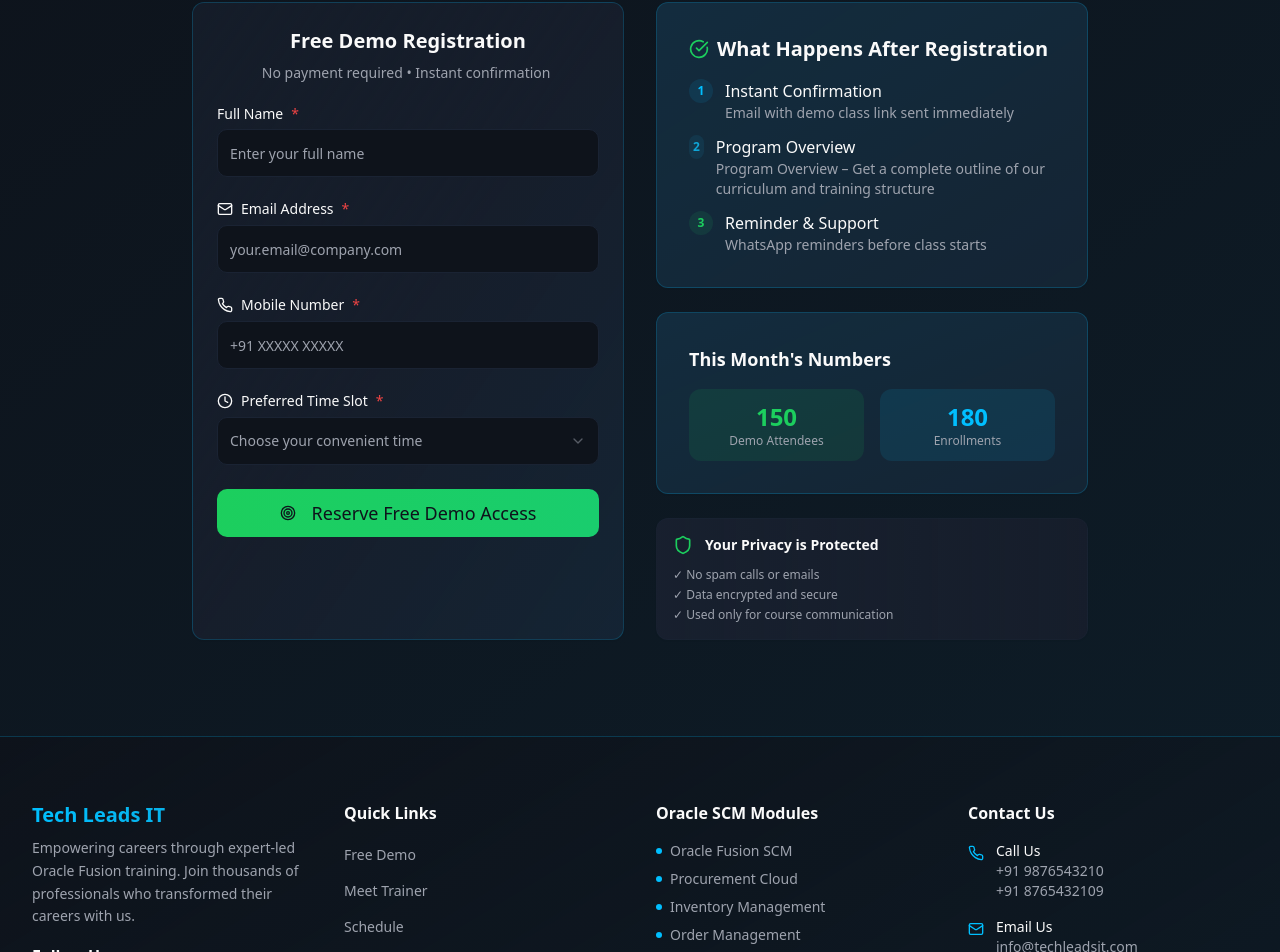
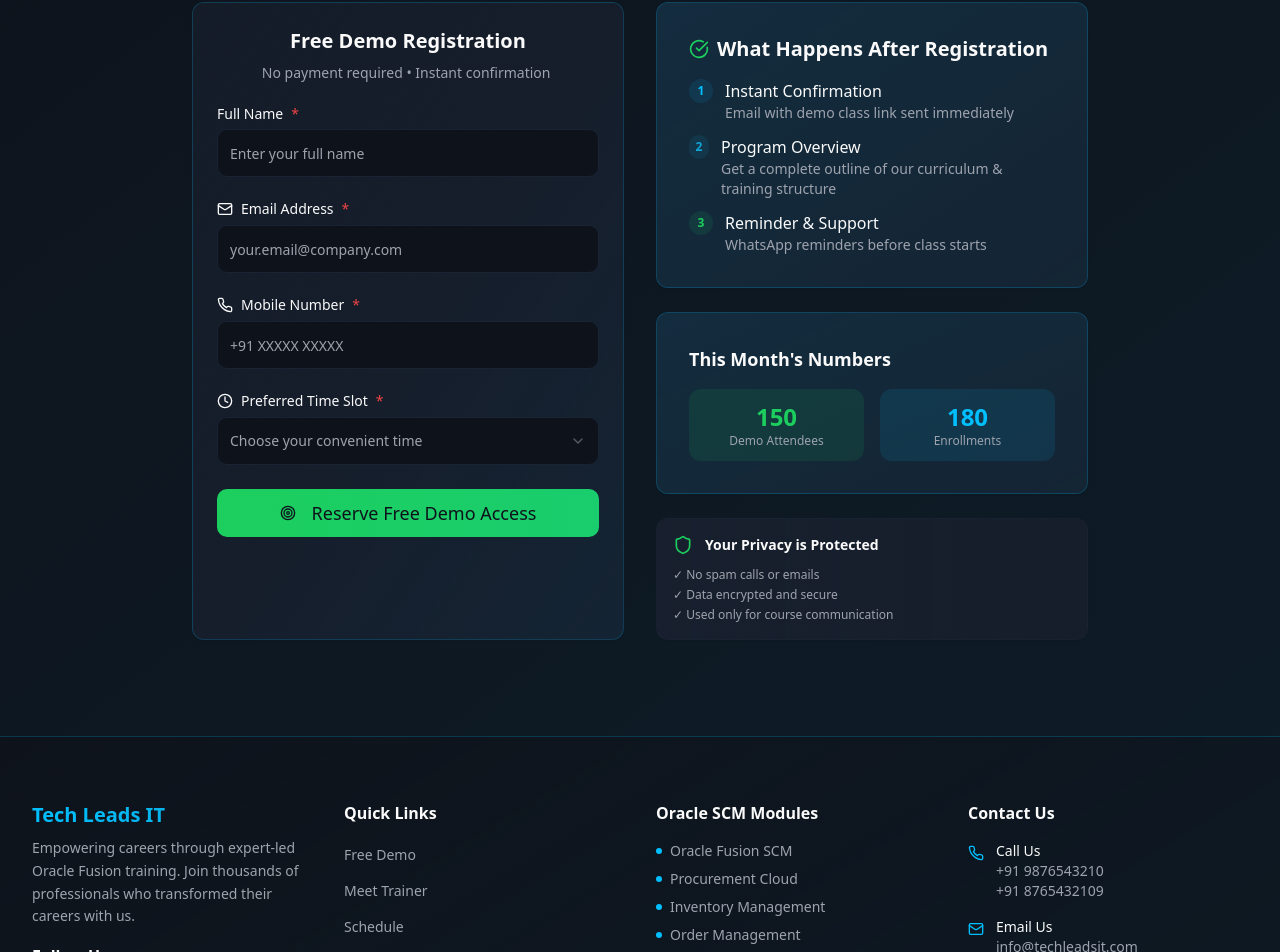
Before and after one commit to TechLeadsUser/oracle-scm-masterpiece-82, a React (Vite) app: page / in a window 1280 px wide. Shown: the part 10428-11380 px from the top of the page. Built offline with nearby package versions, Linux system fonts and the light colour scheme; the HTML template or start-up script is replaced by a standard one.

Commit message:
Visual edit in Lovable

```diff
--- a/src/components/LeadFormSection.tsx
+++ b/src/components/LeadFormSection.tsx
@@ -164,7 +164,7 @@ const LeadFormSection = () => {
                     <div className="w-6 h-6 bg-secondary/10 rounded-full flex items-center justify-center text-xs font-bold text-secondary">2</div>
                     <div>
                       <div className="font-medium">Program Overview </div>
-                      <div className="text-sm text-muted-foreground">Program Overview – Get a complete outline of our curriculum and training structure</div>
+                      <div className="text-sm text-muted-foreground">Get a complete outline of our curriculum & training structure</div>
                     </div>
                   </div>
                   <div className="flex items-start gap-3">
```
